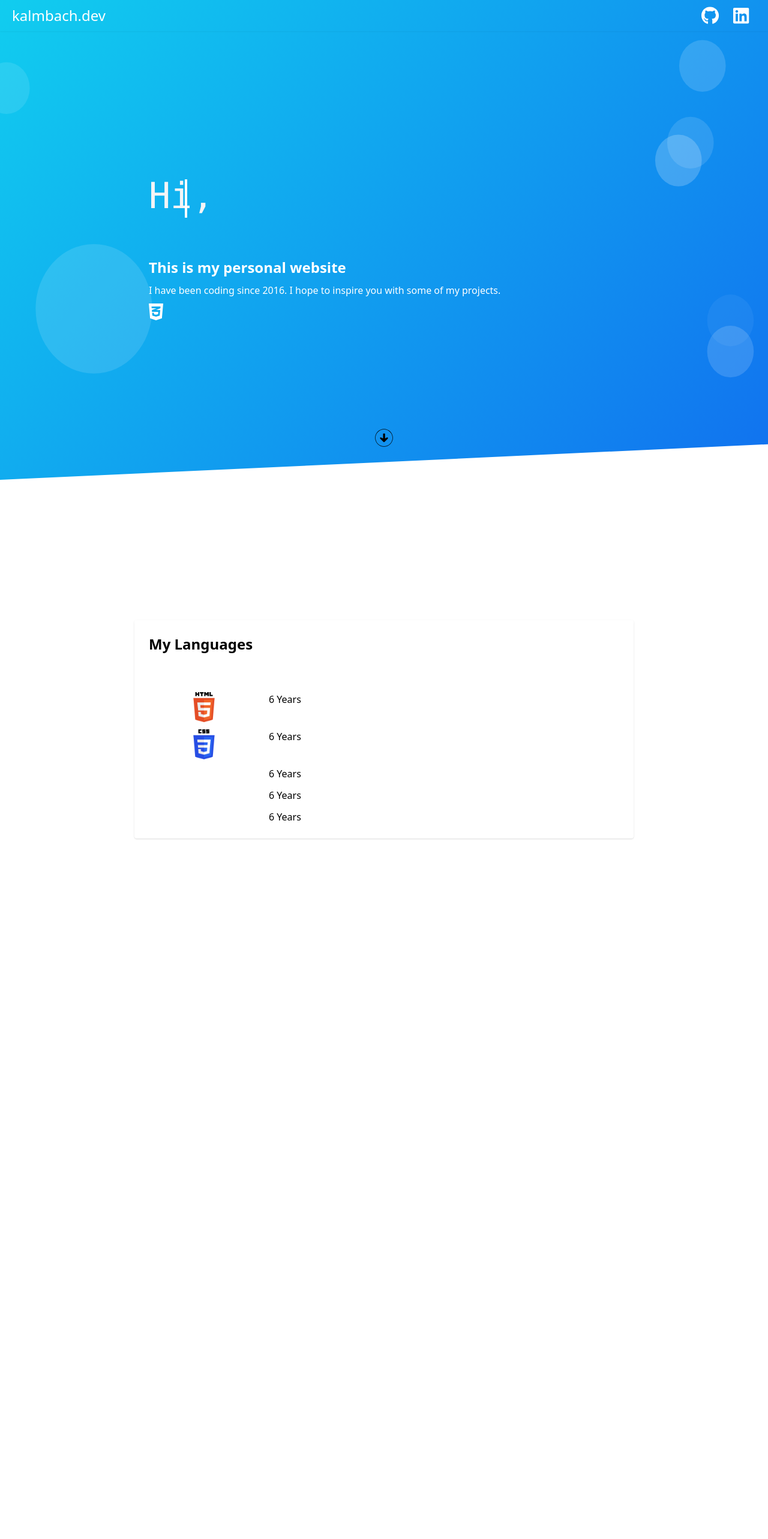
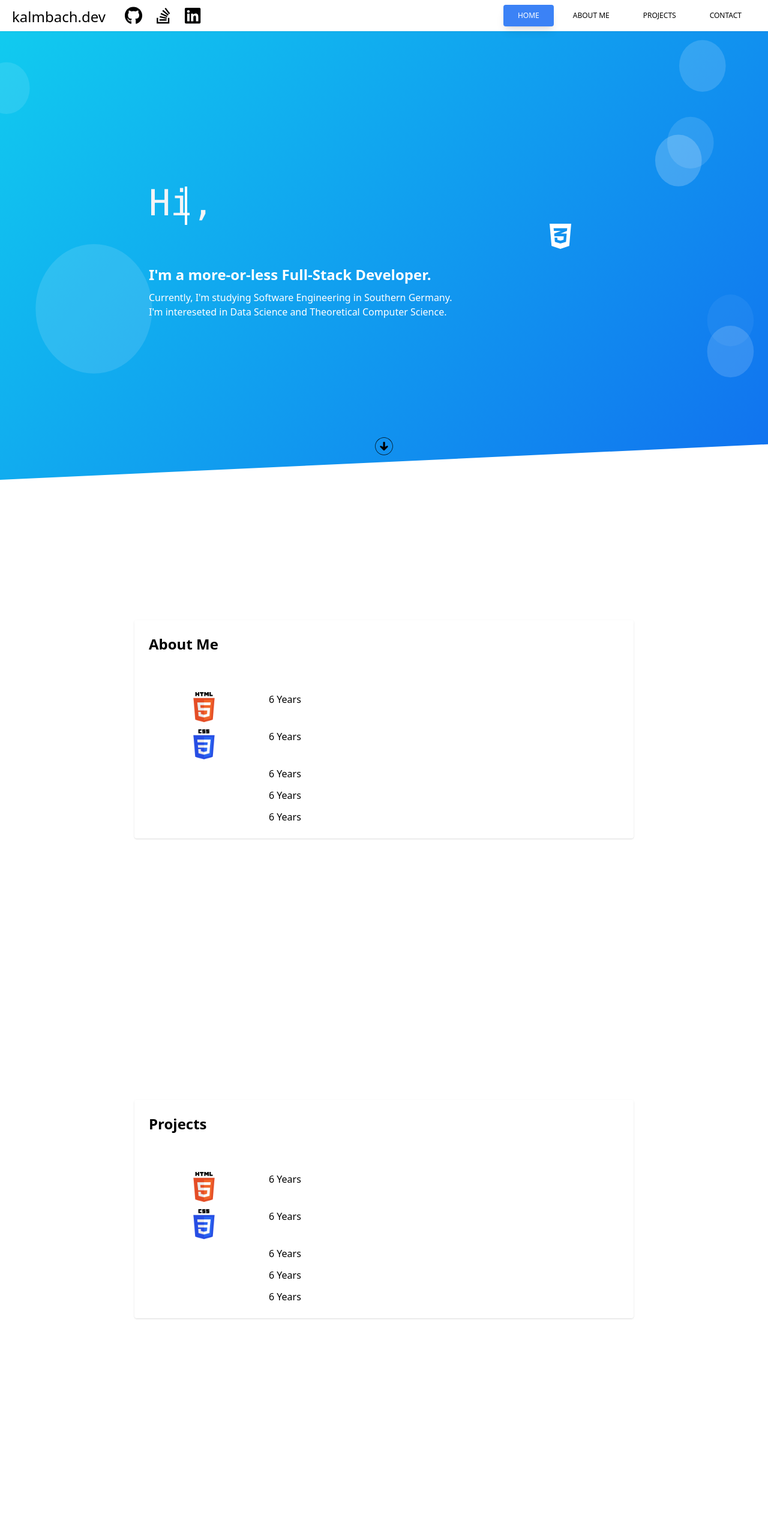
Before and after one commit to Tobi2K/kalmbach.dev, a Nuxt app: page / in a window 1280 px wide. Shown: the top 2566 px of the page at 60% size. Before the commit the page ends 1600 px from the top, so only its background shows below. Built offline with nearby package versions, Linux system fonts and the light colour scheme.

Commit message:
Add new temp pages and section scroll highlight

```diff
--- /dev/null
+++ b/components/AboutMe.vue
@@ -0,0 +1,46 @@
+<template>
+  <div
+    id="about-me"
+    class="relative flex items-top justify-center min-h-screen sm:items-center sm:pt-0 section-header"
+  >
+    <div class="container max-w-4xl mx-auto sm:px-6 lg:px-8">
+      <div class="mt-8 overflow-hidden p-6 shadow bg-slate-500/50 rounded">
+        <header class="mb-16 group">
+          <h2 class="text-2xl font-semibold">About Me</h2>
+        </header>
+        <div class="w-full">
+          <div class="grid grid-cols-4 gap-4 mt-3">
+            <div class="mx-auto">
+              <img src="~/assets/img/html5.png" alt="HTML" width="50px" />
+            </div>
+            <div class="col-span-3">6 Years</div>
+          </div>
+          <div class="grid grid-cols-4 gap-4 mt-3">
+            <div class="mx-auto">
+              <img src="~/assets/img/css3.png" alt="HTML" width="50px" />
+            </div>
+            <div class="col-span-3">6 Years</div>
+          </div>
+          <div class="grid grid-cols-4 gap-4 mt-3">
+            <div class="mx-auto"></div>
+            <div class="col-span-3">6 Years</div>
+          </div>
+          <div class="grid grid-cols-4 gap-4 mt-3">
+            <div class="mx-auto"></div>
+            <div class="col-span-3">6 Years</div>
+          </div>
+          <div class="grid grid-cols-4 gap-4 mt-3">
+            <div class="mx-auto"></div>
+            <div class="col-span-3">6 Years</div>
+          </div>
+        </div>
+      </div>
+    </div>
+  </div>
+</template>
+
+<script>
+export default {
+  name: 'AboutMe',
+}
+</script>
--- a/components/Languages.vue
+++ b/components/Contact.vue
@@ -1,12 +1,12 @@
 <template>
   <div
-    id="language"
-    class="relative flex items-top justify-center min-h-screen sm:items-center sm:pt-0"
+    id="contact"
+    class="relative flex items-top justify-center min-h-screen sm:items-center sm:pt-0 section-header"
   >
     <div class="container max-w-4xl mx-auto sm:px-6 lg:px-8">
       <div class="mt-8 overflow-hidden p-6 shadow bg-slate-500/50 rounded">
         <header class="mb-16 group">
-          <h2 class="text-2xl font-semibold">My Languages</h2>
+          <h2 class="text-2xl font-semibold">Contact me</h2>
         </header>
         <div class="w-full">
           <div class="grid grid-cols-4 gap-4 mt-3">
@@ -41,6 +41,6 @@
 
 <script>
 export default {
-  name: 'MyLanguages',
+  name: 'ContactMe',
 }
 </script>
--- a/components/Header.vue
+++ b/components/Header.vue
@@ -1,14 +1,16 @@
 <template>
   <div
-    class="relative flex items-top justify-center min-h-screen sm:items-center sm:pt-0 jumbotron"
+    id="home"
+    class="relative flex items-top justify-center min-h-screen sm:items-center sm:pt-0 jumbotron section-header"
   >
     <div class="container max-w-4xl mx-auto sm:px-6 lg:px-8">
-      <div class="mt-8 text-white overflow-hidden p-6">
+      <div class="mt-8 text-white overflow-hidden p-6 grid grid-cols-12">
+        <div class=" col-span-10">
           <header class="mb-16 group">
             <h1 class="mb-1 font-mono text-4xl text-gray-100 md:text-6xl">
               Hi,<br class="block md:hidden" />
               <span
-              class="inline-flex h-20 -ml-6 pt-2 overflow-x-hidden animate-type whitespace-nowrap text-brand-accent will-change-transform"
+                class="inline-flex h-20 -ml-6 pt-2 overflow-x-hidden animate-type whitespace-nowrap will-change-transform"
               >
                 I'm Tobi 👋
               </span>
@@ -18,14 +20,16 @@
             </h1>
           </header>
           <h2 class="text-2xl leading-7 font-semibold">
-          This is my personal website
+            I'm a more-or-less Full-Stack Developer.
           </h2>
           <p class="mt-3">
-          I have been coding since 2016. I hope to inspire you with some of my
-          projects.
+            Currently, I'm studying Software Engineering in Southern Germany.
+            <br />
+            I'm intereseted in Data Science and Theoretical Computer Science.
           </p>
+        </div>
 
-        <div class="icon-list">
+        <div class="icon-list flex justify-center align-middle">
           <div class="single-icon in">
             <span>
               <FAIcon icon="fa-brands fa-html5" />
@@ -138,8 +142,10 @@ export default {
 }
 
 .icon-list .single-icon {
-  font-size: 2em;
+  font-size: 3em;
   font-weight: bold;
+  position: relative;
+  top: 25%;
 }
 
 .icon-list .single-icon span {
--- a/components/Nav.vue
+++ b/components/Nav.vue
@@ -1,22 +1,55 @@
 <template>
   <header
-    class="absolute bg-transparent shadow-sm z-10 w-full px-5 py-2 flex justify-between items-center"
+    class="fixed bg-white shadow-sm z-10 top-0 w-full px-5 py-2 flex justify-between items-center"
   >
-    <router-link to="/" class="text-2xl text-white">kalmbach.dev</router-link>
     <div>
+      <a href="#" class="text-2xl mr-5">kalmbach.dev</a>
       <a
         href="https://github.com/Tobi2K"
         target="_blank"
-        class="text-white px-3 rounded py-1 text-3xl"
+        class="px-3 rounded py-1 text-3xl"
       >
         <FAIcon icon="fa-brands fa-github" />
       </a>
       <a
+        href="https://stackoverflow.com/users/8338614/tobi2k"
+        target="_blank"
+        class="px-3 rounded py-1 text-3xl"
+      >
+        <FAIcon icon="fa-brands fa-stack-overflow" />
+      </a>
+      <a
         href="https://www.linkedin.com/in/tobiaskalmbach/"
         target="_blank"
-        class="text-white px-3 rounded py-1 text-3xl"
+        class="px-3 rounded py-1 text-3xl"
       >
         <FAIcon icon="fa-brands fa-linkedin" />
+      </a>
+    </div>
+    <div class="flex space-x-2 justify-center">
+      <a
+        href="#home"
+        class="inline-block px-6 py-2.5 bg-transparent font-medium text-xs uppercase rounded hover:text-white hover:bg-blue-500 hover:shadow-lg nav-link active"
+      >
+        Home
+      </a>
+      <a
+        href="#about-me"
+        class="inline-block px-6 py-2.5 bg-transparent font-medium text-xs uppercase rounded hover:text-white hover:bg-blue-500 hover:shadow-lg nav-link"
+      >
+        About me
+      </a>
+      <a
+        href="#projects"
+        class="inline-block px-6 py-2.5 bg-transparent font-medium text-xs uppercase rounded hover:text-white hover:bg-blue-500 hover:shadow-lg nav-link"
+      >
+        Projects
+      </a>
+      <a
+        href="#contact"
+        class="inline-block px-6 py-2.5 bg-transparent font-medium text-xs uppercase rounded hover:text-white hover:bg-blue-500 hover:shadow-lg nav-link"
+      >
+        Contact
       </a>
     </div>
   </header>
@@ -25,5 +58,64 @@
 <script>
 export default {
   name: 'NavBar',
+  mounted() {
+    // smooth scrolling for anchor tag
+    document.querySelectorAll('a[href^="#"]').forEach((anchor) => {
+      anchor.addEventListener('click', function (e) {
+        e.preventDefault()
+
+        document.querySelector(this.getAttribute('href')).scrollIntoView({
+          behavior: 'smooth',
+        })
+      })
+    })
+
+    // add automatic section highlighting. Parts taken from https://medium.com/p1xts-blog/scrollspy-with-just-javascript-3131c114abdc
+    document.addEventListener(
+      'DOMContentLoaded',
+      function () {
+        const sections = document.querySelectorAll('.section-header')
+        const links = document.querySelectorAll('.nav-link')
+
+        // functions to add and remove the active class from links as appropriate
+        const makeLinkActive = (linkIndex) => links[linkIndex].classList.add('active')
+        const deactivateLink = (linkIndex) =>
+          links[linkIndex].classList.remove('active')
+        const deactivateAllLinks = () =>
+          [...Array(sections.length).keys()].forEach((linkIndex) =>
+            deactivateLink(linkIndex)
+          )
+
+        let activeIndex = 0
+
+        // listen for scroll events
+        window.addEventListener('scroll', () => {
+          const indexInView =
+            sections.length -
+            [...sections]
+              .reverse()
+              .findIndex(
+                (section) => window.scrollY >= section.offsetTop - 300 // offset so that active section is switch before section reaches top
+              ) -
+            1
+
+          if (indexInView !== activeIndex) {
+            deactivateAllLinks()
+            activeIndex = indexInView
+            makeLinkActive(indexInView)
+          }
+        })
+      },
+      false
+    )
+  },
 }
 </script>
+
+<style scoped>
+.nav-link.active {
+  background-color: rgb(59 130 246);
+  box-shadow: 0 10px 15px -3px rgb(0 0 0 / 0.1), 0 4px 6px -4px rgb(0 0 0 / 0.1);
+  color: white;
+}
+</style>
--- /dev/null
+++ b/components/Projects.vue
@@ -0,0 +1,46 @@
+<template>
+  <div
+    id="projects"
+    class="relative flex items-top justify-center min-h-screen sm:items-center sm:pt-0 section-header"
+  >
+    <div class="container max-w-4xl mx-auto sm:px-6 lg:px-8">
+      <div class="mt-8 overflow-hidden p-6 shadow bg-slate-500/50 rounded">
+        <header class="mb-16 group">
+          <h2 class="text-2xl font-semibold">Projects</h2>
+        </header>
+        <div class="w-full">
+          <div class="grid grid-cols-4 gap-4 mt-3">
+            <div class="mx-auto">
+              <img src="~/assets/img/html5.png" alt="HTML" width="50px" />
+            </div>
+            <div class="col-span-3">6 Years</div>
+          </div>
+          <div class="grid grid-cols-4 gap-4 mt-3">
+            <div class="mx-auto">
+              <img src="~/assets/img/css3.png" alt="HTML" width="50px" />
+            </div>
+            <div class="col-span-3">6 Years</div>
+          </div>
+          <div class="grid grid-cols-4 gap-4 mt-3">
+            <div class="mx-auto"></div>
+            <div class="col-span-3">6 Years</div>
+          </div>
+          <div class="grid grid-cols-4 gap-4 mt-3">
+            <div class="mx-auto"></div>
+            <div class="col-span-3">6 Years</div>
+          </div>
+          <div class="grid grid-cols-4 gap-4 mt-3">
+            <div class="mx-auto"></div>
+            <div class="col-span-3">6 Years</div>
+          </div>
+        </div>
+      </div>
+    </div>
+  </div>
+</template>
+
+<script>
+export default {
+  name: 'MyProjects',
+}
+</script>
--- a/pages/index.vue
+++ b/pages/index.vue
@@ -2,7 +2,9 @@
   <div>
     <Nav />
     <Header />
-    <Languages />
+    <AboutMe />
+    <Projects />
+    <Contact />
   </div>
 </template>
 
@@ -14,8 +16,6 @@ import { fas } from '@fortawesome/free-solid-svg-icons'
 import { fab } from '@fortawesome/free-brands-svg-icons'
 import { FontAwesomeIcon } from '@fortawesome/vue-fontawesome'
 
-import Languages from '~/components/Languages.vue'
-
 library.add(fas, fab)
 
 /* add font awesome icon component */
@@ -25,6 +25,5 @@ Vue.config.productionTip = false
 
 export default Vue.extend({
   name: 'IndexPage',
-  components: { Languages },
 })
 </script>
```
Lines whose indentation alone changed are shown as unchanged.
